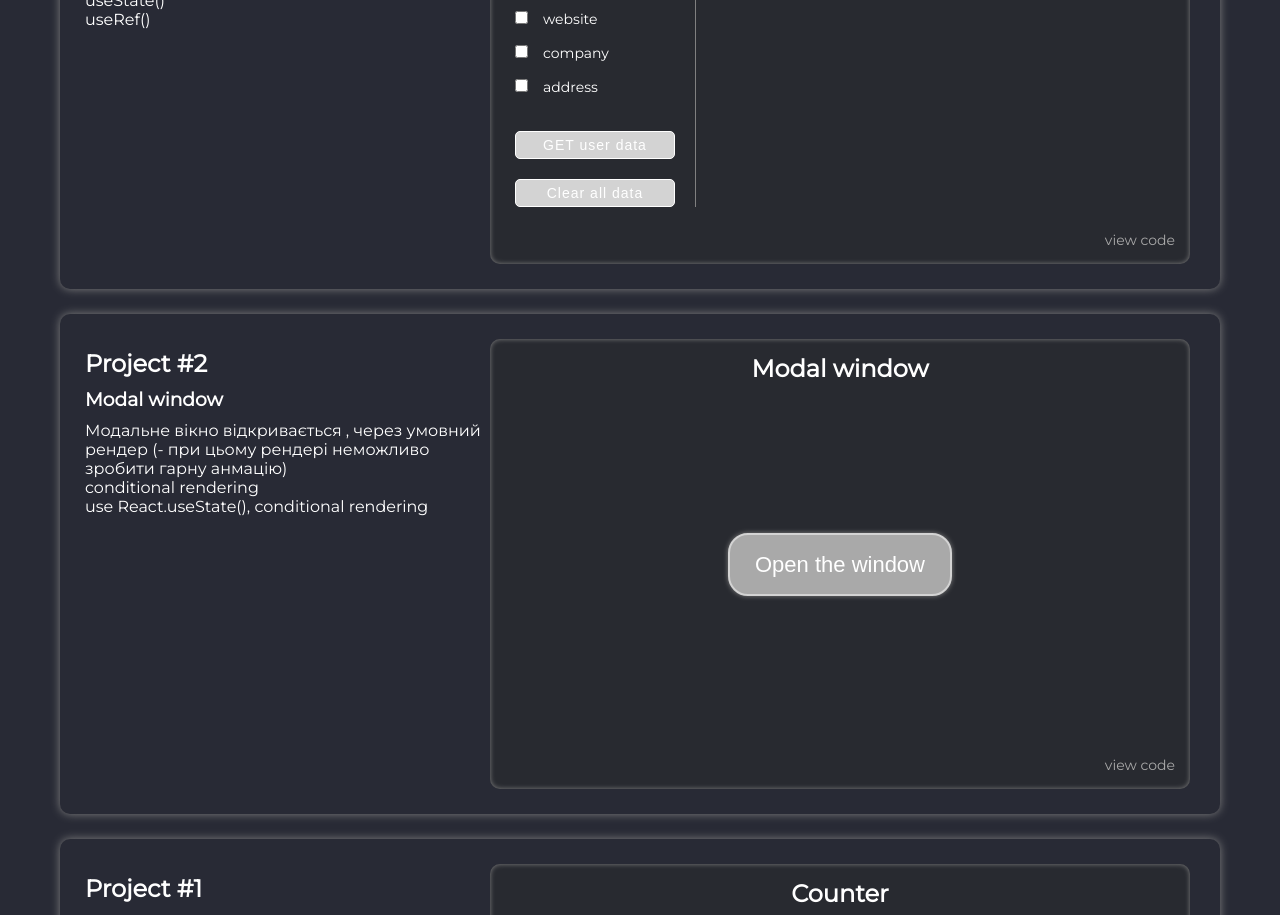
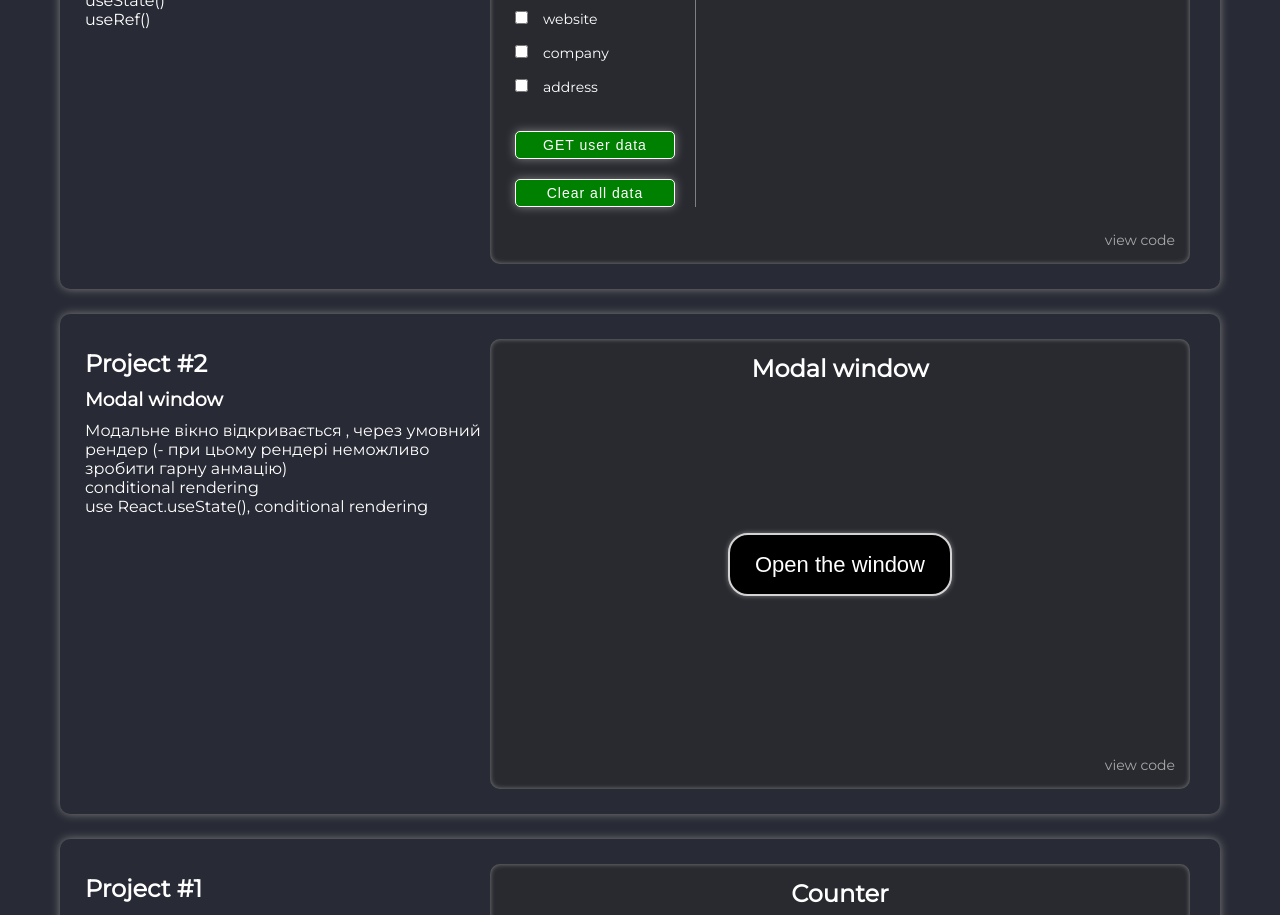
Before and after one commit to code-galaxy/react-site, a React (Create React App) app: page /projects in a window 1280 px wide. Shown: the part 920-1835 px from the top of the page. Built offline with nearby package versions, Linux system fonts and the light colour scheme; no server answers.

Commit message:
edited projects 2,3 -- changed color and background

```diff
--- a/src/Projects/Project2/Project2.css
+++ b/src/Projects/Project2/Project2.css
@@ -11,7 +11,7 @@
  }
 
  .open-modal-btn {
-   background: darkgray;
+   background: black;
    padding: 18px 25px;
    border-radius: 20px;
    font-weight: 500;
@@ -62,10 +62,7 @@
    box-shadow: 0 3px 5px rgba(0, 0, 0, 0.1);
    transition: all 0.5s ease-in-out;
 
-   img {
-     /* position: relative; */
-     /* right: 100px; */
-   }
+
 
 
    }
--- a/src/Projects/Project3/Project3.css
+++ b/src/Projects/Project3/Project3.css
@@ -27,7 +27,8 @@
   }
 
   .Project3-btn {
-    background: lightgray;
+    background: green;
+    color: white;
     padding: 5px 20px;
     margin-top: 20px;
     border-radius: 5px;
@@ -36,6 +37,7 @@
     font-size: 14px;
     cursor: pointer;
     width: 100%;
+    box-shadow: 0px 0px 10px 0px gray;
   }
 /*
   .btn-clear {
@@ -56,17 +58,17 @@
   .Project3-out ul li {
     margin: 20px;
     font-size: 14px;
-    color: black;
+    color: gray;
   }
 
   .Project3-out ul li span {
     font-weight: bold;
     font-size: 16px;
-    color: black;
+    color: white;
   }
 
   .Project3-out ul li a {
-    color: black;
+    color: white;
     text-decoration: underline;
   }
 
```
